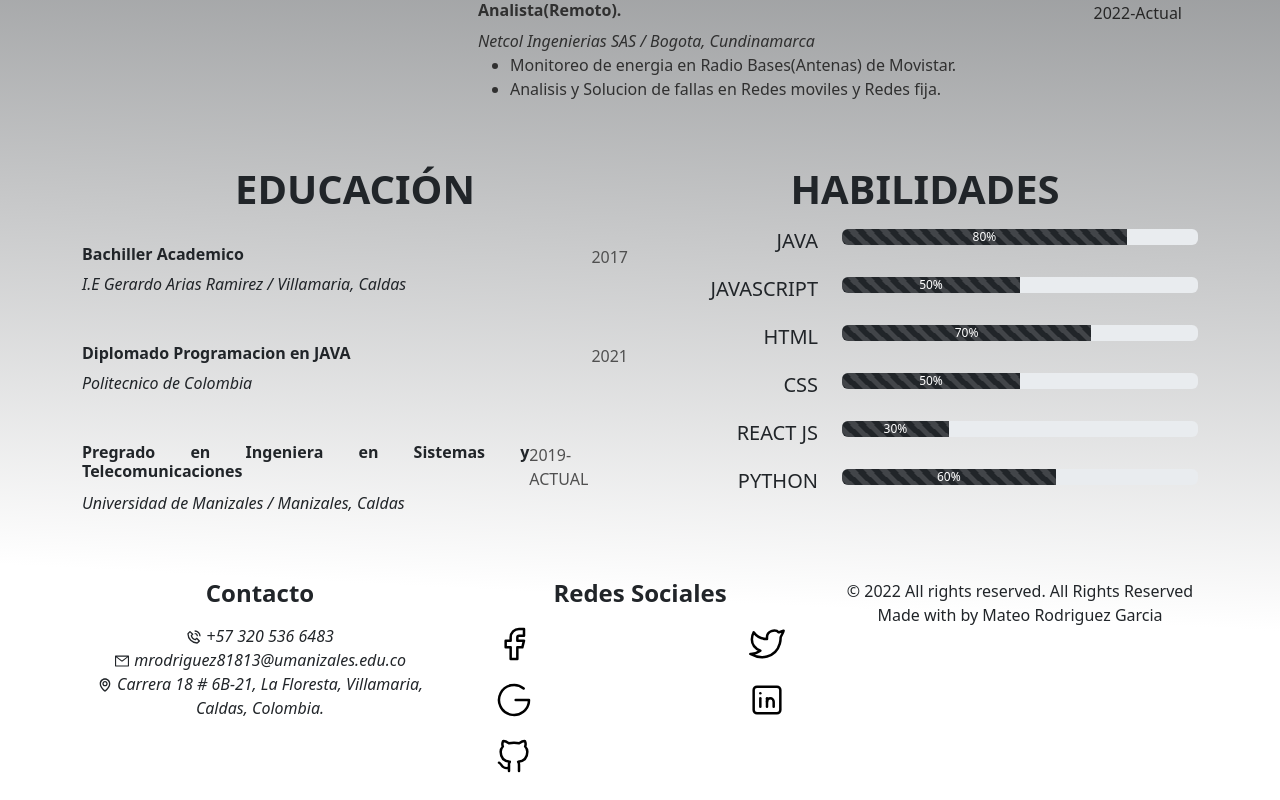
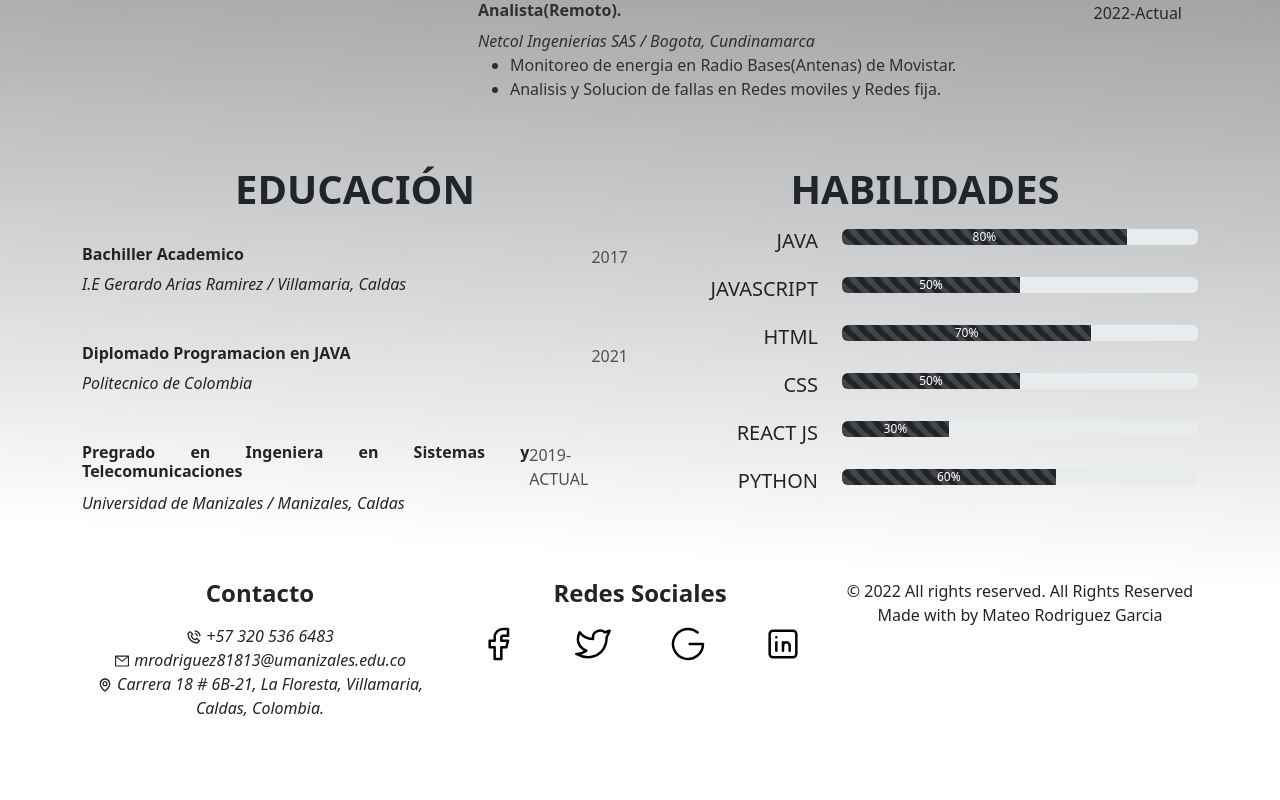
Before and after one commit to Mateo1310/curriculum-vitae-react, a React (Create React App) app: page / in a window 1280 px wide. Shown: the part 816-1616 px from the top of the page. After the commit the page ends 1568 px from the top, so only its background shows below. Built offline with nearby package versions, Linux system fonts and the light colour scheme.

Commit message:
Corrigiendo errores en contact

```diff
--- a/src/components/contact/index.jsx
+++ b/src/components/contact/index.jsx
@@ -28,26 +28,26 @@ const Contacto = () => {
                     </div>
                     <div className="col-sm-12 col-md-12 col-lg-4 col-xl-4 my-3">
                         <h4><b>Redes Sociales</b></h4>
-                        <Row className="d-flex justify-content-between">
-                            <div className="col-3 icon-social my-2 mx-3">
+                        <Row className="">
+                            <div className="col-3 icon-social my-2">
                                 <svg xmlns="http://www.w3.org/2000/svg" class="icon icon-tabler icon-tabler-brand-facebook" width="40" height="40" viewBox="0 0 24 24" stroke-width="1.5" stroke="#000000" fill="none" stroke-linecap="round" stroke-linejoin="round">
                                     <path stroke="none" d="M0 0h24v24H0z" fill="none"/>
                                     <path d="M7 10v4h3v7h4v-7h3l1 -4h-4v-2a1 1 0 0 1 1 -1h3v-4h-3a5 5 0 0 0 -5 5v2h-3" />
                                 </svg>
                             </div>
-                            <div className="col-3 icon-social my-2 mx-3">
+                            <div className="col-3 icon-social my-2">
                                 <svg xmlns="http://www.w3.org/2000/svg" class="icon icon-tabler icon-tabler-brand-twitter" width="40" height="40" viewBox="0 0 24 24" stroke-width="1.5" stroke="#000000" fill="none" stroke-linecap="round" stroke-linejoin="round">
                                     <path stroke="none" d="M0 0h24v24H0z" fill="none"/>
                                     <path d="M22 4.01c-1 .49 -1.98 .689 -3 .99c-1.121 -1.265 -2.783 -1.335 -4.38 -.737s-2.643 2.06 -2.62 3.737v1c-3.245 .083 -6.135 -1.395 -8 -4c0 0 -4.182 7.433 4 11c-1.872 1.247 -3.739 2.088 -6 2c3.308 1.803 6.913 2.423 10.034 1.517c3.58 -1.04 6.522 -3.723 7.651 -7.742a13.84 13.84 0 0 0 .497 -3.753c-.002 -.249 1.51 -2.772 1.818 -4.013z" />
                                 </svg>
                             </div>
-                            <div className="col-3 icon-social my-2 mx-3">
+                            <div className="col-3 icon-social my-2">
                                 <svg xmlns="http://www.w3.org/2000/svg" class="icon icon-tabler icon-tabler-brand-google" width="40" height="40" viewBox="0 0 24 24" stroke-width="1.5" stroke="#000000" fill="none" stroke-linecap="round" stroke-linejoin="round">
                                     <path stroke="none" d="M0 0h24v24H0z" fill="none"/>
                                     <path d="M17.788 5.108a9 9 0 1 0 3.212 6.892h-8" />
                                 </svg>
                             </div>
-                            <div className="col-3 icon-social my-2 mx-3">
+                            <div className="col-3 icon-social my-2">
                                 <svg xmlns="http://www.w3.org/2000/svg" class="icon icon-tabler icon-tabler-brand-linkedin" width="40" height="40" viewBox="0 0 24 24" stroke-width="1.5" stroke="#000000" fill="none" stroke-linecap="round" stroke-linejoin="round">
                                     <path stroke="none" d="M0 0h24v24H0z" fill="none"/>
                                     <rect x="4" y="4" width="16" height="16" rx="2" />
@@ -55,12 +55,6 @@ const Contacto = () => {
                                     <line x1="8" y1="8" x2="8" y2="8.01" />
                                     <line x1="12" y1="16" x2="12" y2="11" />
                                     <path d="M16 16v-3a2 2 0 0 0 -4 0" />
-                                </svg>
-                            </div>
-                            <div className="col-3 icon-social my-2 mx-3">
-                                <svg xmlns="http://www.w3.org/2000/svg" class="icon icon-tabler icon-tabler-brand-github" width="40" height="40" viewBox="0 0 24 24" stroke-width="1.5" stroke="#000000" fill="none" stroke-linecap="round" stroke-linejoin="round">
-                                    <path stroke="none" d="M0 0h24v24H0z" fill="none"/>
-                                    <path d="M9 19c-4.3 1.4 -4.3 -2.5 -6 -3m12 5v-3.5c0 -1 .1 -1.4 -.5 -2c2.8 -.3 5.5 -1.4 5.5 -6a4.6 4.6 0 0 0 -1.3 -3.2a4.2 4.2 0 0 0 -.1 -3.2s-1.1 -.3 -3.5 1.3a12.3 12.3 0 0 0 -6.2 0c-2.4 -1.6 -3.5 -1.3 -3.5 -1.3a4.2 4.2 0 0 0 -.1 3.2a4.6 4.6 0 0 0 -1.3 3.2c0 4.6 2.7 5.7 5.5 6c-.6 .6 -.6 1.2 -.5 2v3.5" />
                                 </svg>
                             </div>
                         </Row>
--- a/src/components/nav-bar/index.jsx
+++ b/src/components/nav-bar/index.jsx
@@ -10,7 +10,7 @@ const Navegacion = () => {
         <div>
             <Navbar bg="dark" variant="dark" expand="xl" sticky="top">
                 <Container fluid>
-                    <Navbar.Brand href="#home" className="fs-3 mx-3 fw-bold">Mateo Rodriguez Garcia <span>Desarrollador Web</span></Navbar.Brand>
+                    <Navbar.Brand href="#home" className="fs-3 mx-1 fw-bold">Mateo Rodriguez Garcia <span>Desarrollador Web</span></Navbar.Brand>
                     <Navbar.Toggle aria-controls="navbarScroll"/>
                     <Navbar.Collapse id="navbarScroll d-flex justify-content-right">
                         <Nav className="me-auto my-2 my-lg-0" style={{ maxHeight: '200px' }} navbarScroll>
```
Also changed, not shown: src/components/contact/styles/index.css (line endings or trailing spaces).
